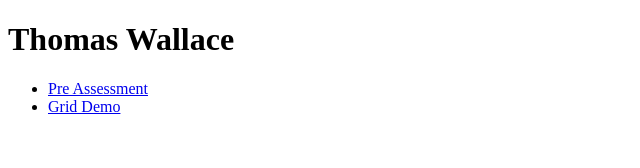
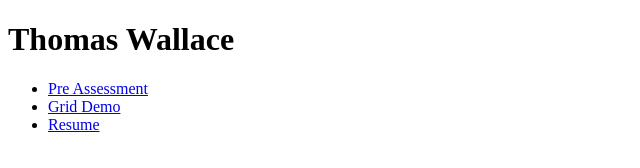
Before and after one commit to ThomasWallace/IFSC-3342, a plain HTML site: page index.html in a window 1280 px wide. Shown: the full height of the page, 0-640 px from the left. Drawn offline with Linux system fonts and the light colour scheme.

Commit message:
Added to homepage

```diff
--- a/index.html
+++ b/index.html
@@ -17,6 +17,9 @@
       <li>
         <a href="grid-demo/index.html">Grid Demo</a>
       </li>
+      <li>
+        <a href="resume/index.html">Resume</a>
+      </li>
     </ul>
   </nav>
 </body>
```
